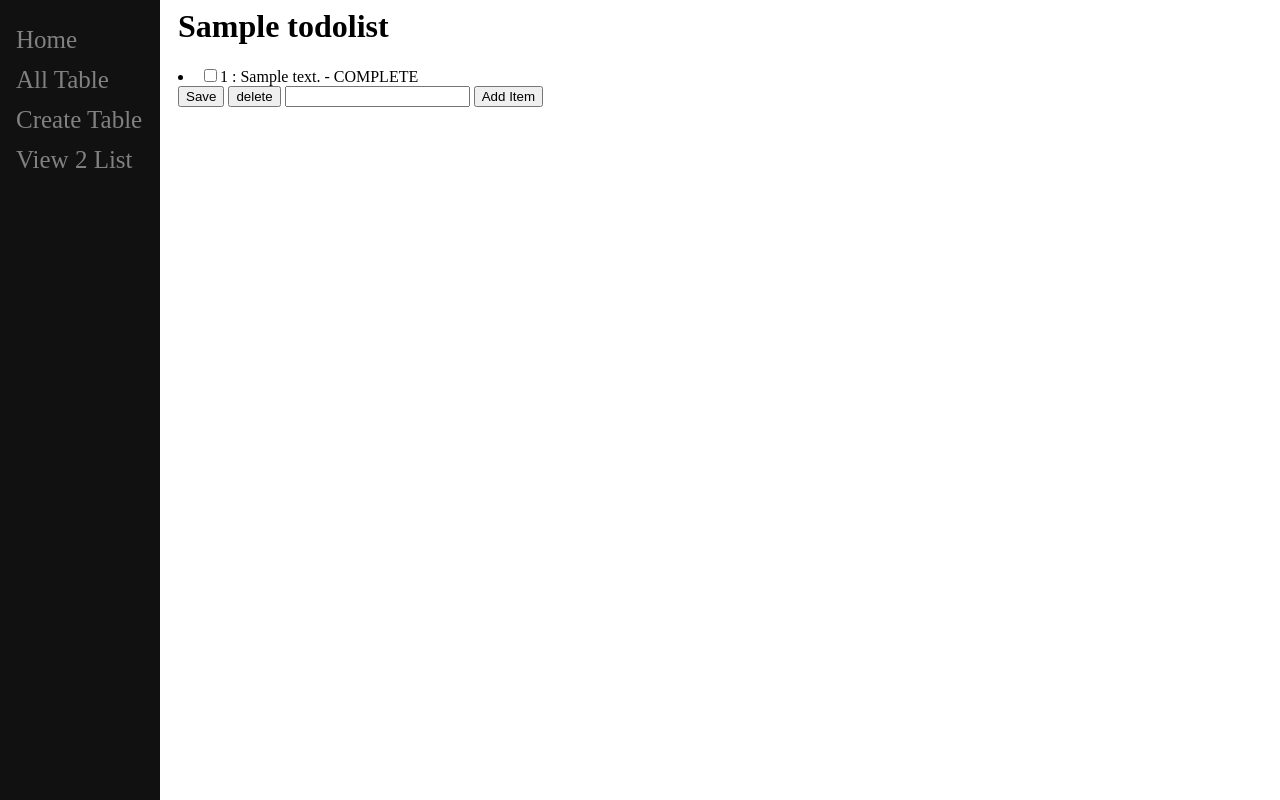
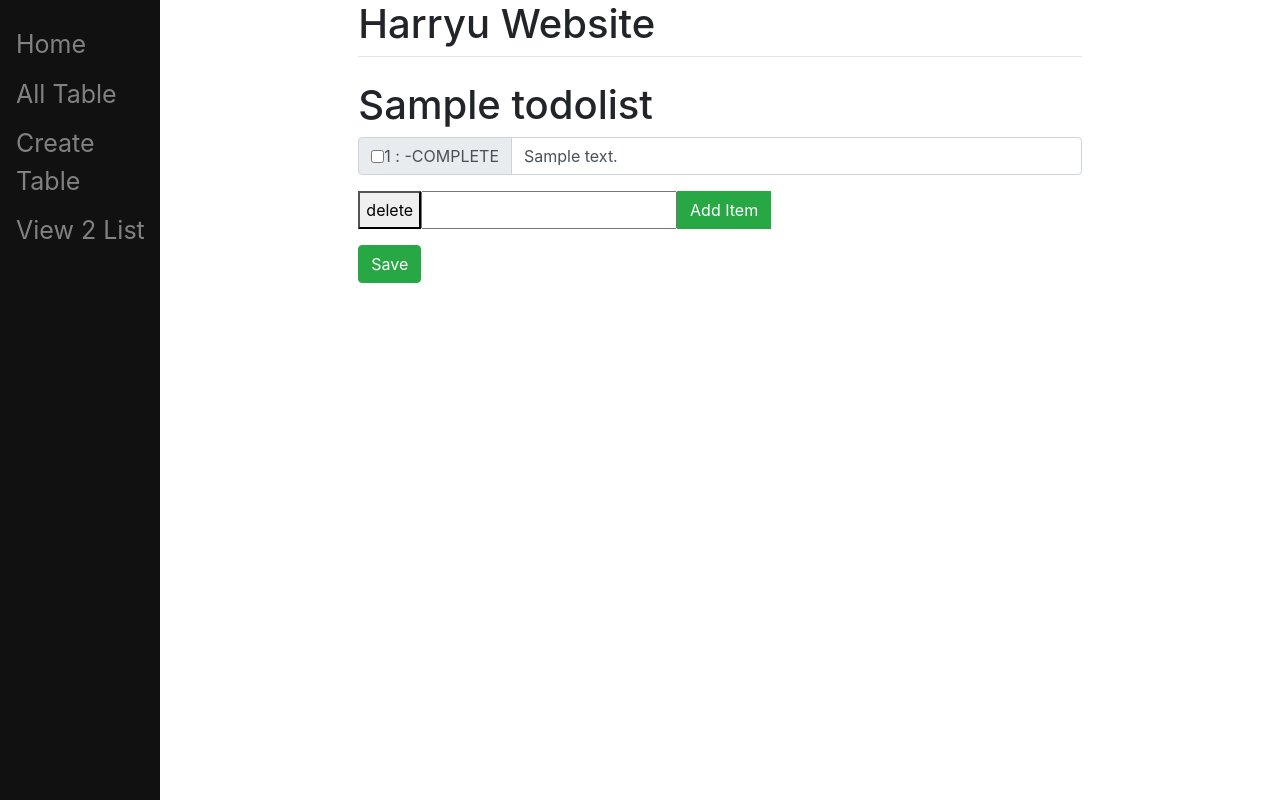
Before and after one commit to ZoengYu/MyDJ, a Django app: page /1 in a window 1280 px wide. Run offline with Django 3.2, Linux system fonts and the light colour scheme; tables that the repository leaves empty hold one stand-in row (values such as "Sample post"); some libraries are stand-ins or nearby versions.

Commit message:
add bootstrap to website

```diff
--- a/main/templates/main/base.html
+++ b/main/templates/main/base.html
@@ -1,3 +1,4 @@
+<!doctype html>
 <html>
 
 <head>
@@ -31,6 +32,13 @@
 			padding: 0px 10px;
 		}
 	</style>
+	<meta charset="utf-8">
+	<meta name="viewport" content="width=device-width, initial-scale=1, shrink-to-fit=no">
+
+	<link rel="stylesheet" href="https://stackpath.bootstrapcdn.com/bootstrap/4.3.1/css/bootstrap.min.css"
+		integrity="sha384-ggOyR0iXCbMQv3Xipma34MD+dH/1fQ784/j6cY/iJTQUOhcWr7x9JvoRxT2MZw1T"
+		crossorigin="anonymous">
+
 	<title>{% block title %}Harry's Default{% endblock %}</title>
 </head>
 
@@ -42,10 +50,23 @@
 		<a href="/2">View 2 List</a>
 	</div>
 	<div id="content" , name="content" , class="main">
-		{% block content%}
-		{% endblock %}
-	</div>
-
+		<div class="row justify-content-center">
+			<div class="col-8">
+				<h1 class="mx-auto">Harryu Website</h1>
+				<hr class="mt-0 mb-4">
+				{% block content%}
+				{% endblock %}
+			</div>
+		</div>
+		<script src="https://code.jquery.com/jquery-3.3.1.slim.min.js"
+			integrity="sha384-q8i/X+965DzO0rT7abK41JStQIAqVgRVzpbzo5smXKp4YfRvH+8abtTE1Pi6jizo"
+			crossorigin="anonymous"></script>
+		<script src="https://cdnjs.cloudflare.com/ajax/libs/popper.js/1.14.7/umd/popper.min.js"
+			integrity="sha384-UO2eT0CpHqdSJQ6hJty5KVphtPhzWj9WO1clHTMGa3JDZwrnQq4sF86dIHNDz0W1"
+			crossorigin="anonymous"></script>
+		<script src="https://stackpath.bootstrapcdn.com/bootstrap/4.3.1/js/bootstrap.min.js"
+			integrity="sha384-JjSmVgyd0p3pXB1rRibZUAYoIIy6OrQ6VrjIEaFf/nJGzIxFDsf4x0xIM+B07jRM"
+			crossorigin="anonymous"></script>
 </body>
 
 </html>
--- a/main/templates/main/list.html
+++ b/main/templates/main/list.html
@@ -5,20 +5,31 @@
 <h1>{{ls.name}}</h1>
 <form method="post" action="#">
 	{% csrf_token %}
-	<u1>
 	{% for item in ls.item_set.all %}
+	<div class="input-group mb-3">
+		<div class="input-group-prepend">
+			<div class="input-group-text">
 				{% if item.complete == True %}
-		<li><input type="checkbox" ,value="clicked" , name="c{{item.id}}">{{item.id}} : {{item.text}} - COMPLETE
-		</li>
+				<input type="checkbox" ,value="clicked" , name="c{{item.id}}"> {{ item.id}} :
+				-COMPLETE
 				{% else %}
-		<li><input type="checkbox" ,value="clicked" , name="c{{item.id}}">{{item.id}} : {{item.text}} -
-			INCOMPLETE</li>
+				<input type="checkbox" ,value="clicked" , name="c{{item.id}}"> {{ item.id}} :
+				-INCOMPLETE
 				{% endif %}
+			</div>
+		</div>
+		<input type="type" , value="{{item.text}}" class="form-control">
+	</div>
 	{% endfor %}
-	</u1>
-	<button type="submit" , name="save" , value="save">Save</button>
-	<button type="submit" , name="delete" , value="delete">delete</button>
+
+	<div class="input-group mb-3">
+		<div class="input-group-prepend">
+			<button type=" submit" , name="delete" , value="delete">delete</button>
 			<input type="text" , name="new">
-	<button type="submit" , name="newItem" , value="newItem">Add Item</button>
+			<button type="submit" , name="newItem" , value="newItem" , class="btn btn-success">Add
+				Item</button>
+		</div>
+	</div>
+	<button type="submit" , name="save" , value="save" , class="btn btn-success">Save</button>
 </form>
 {% endblock %}
--- a/main/views.py
+++ b/main/views.py
@@ -62,6 +62,7 @@ def show(response):
 				if response.POST.get("c"+str(item.id)) == "on":
 					print("delete table: ")
 					t.filter(id=item.id).delete()
+			return HttpResponseRedirect("/show/")
 		elif response.POST.get("new"):
 			txt = response.POST.get("new")
 			if len(txt)<1:
```
Also changed, not shown: main/templates/main/create.html (+9 -4 lines), main/templates/main/show.html (+9 -3 lines). Lines whose indentation alone changed are shown as unchanged.
